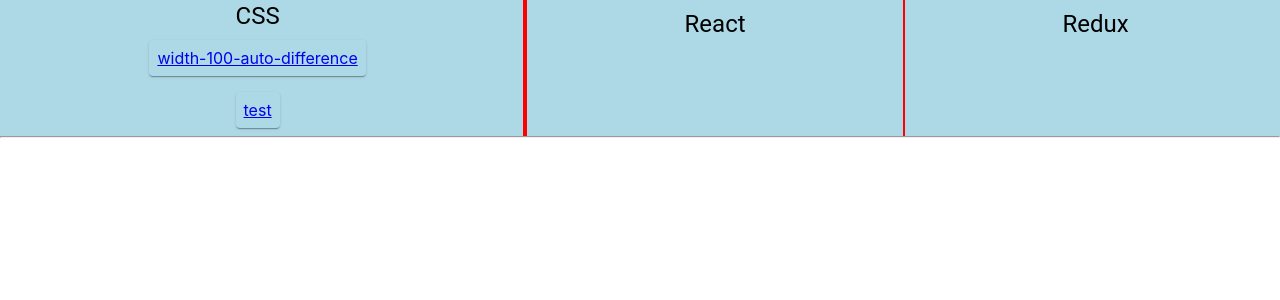
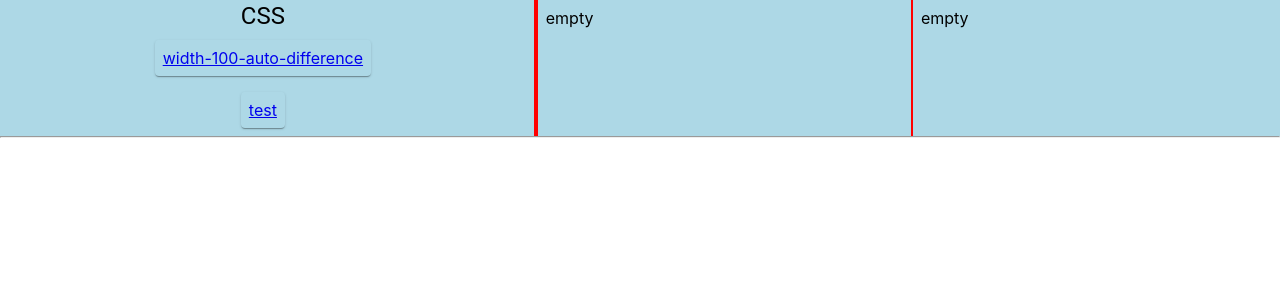
Before and after one commit to kulivers/playground, a React (Create React App) app: page / in a window 1280 px wide. Shown: the top 300 px of the page. Built offline with nearby package versions, Linux system fonts and the light colour scheme.

Commit message:
made router with components

```diff
--- a/src/App.js
+++ b/src/App.js
@@ -1,10 +1,8 @@
-import WidthAuto from "./css/width-auto/width-auto";
 import { BrowserRouter, Link, Route } from "react-router-dom";
 import React from "react";
-import Menu from "./Menu";
-
+import Menu from "./Menu/Menu";
+import Router from "./Router";
 import Button from "@material-ui/core/Button";
-import { cssPlaygroundsArr } from "./Menu";
 
 const App = () => {
   return (
@@ -25,8 +23,7 @@
         }
       />
       <hr />
-
-      <Route path="/width-100-auto-difference" component={WidthAuto} />
+      <Router />
     </BrowserRouter>
   );
 };
--- /dev/null
+++ b/src/Menu/CssColumn.js
@@ -0,0 +1,53 @@
+import Grid from "@material-ui/core/Grid";
+import { Typography } from "@material-ui/core";
+import Paper from "@material-ui/core/Paper";
+import { BrowserRouter, Link, Route } from "react-router-dom";
+import React from "react";
+import { makeStyles } from "@material-ui/core/styles";
+import WidthAuto from "../css/width-auto/width-auto";
+import { cssPlaygroundsArr } from "../Router";
+
+const useStyles = makeStyles((theme) => ({
+  root: {
+    flexGrow: 1,
+    backgroundColor: "lightblue",
+    marginTop: 0,
+  },
+  column: {
+    flexGrow: 1,
+    flexDirection: "column",
+    justifyContent: "space-around",
+    alignItems: "center",
+    borderRight: "2px solid red",
+  },
+  paper: {
+    textAlign: "center",
+    fontStyle: "unset",
+    backgroundColor: "transparent",
+    padding: theme.spacing(1),
+  },
+  control: {
+    padding: theme.spacing(2),
+  },
+}));
+
+const CssColumn = () => {
+  const classes = useStyles();
+  return (
+    <>
+      <Grid container className={classes.column} spacing={2}>
+        <Typography variant={"h5"} align={"center"}>
+          CSS
+        </Typography>
+        {cssPlaygroundsArr.map((item, index) => (
+          <Grid item className={classes.item} key={index}>
+            <Paper className={classes.paper}>
+              <Link to={`/css${item.link}`}>{item.text}</Link>
+            </Paper>
+          </Grid>
+        ))}
+      </Grid>
+    </>
+  );
+};
+export default CssColumn;
--- a/src/Menu.js
+++ b/src/Menu/Menu.js
@@ -1,20 +1,8 @@
 import { makeStyles } from "@material-ui/core/styles";
 import Grid from "@material-ui/core/Grid";
 import { Typography } from "@material-ui/core";
-import Paper from "@material-ui/core/Paper";
-import { Link } from "react-router-dom";
-import React, { useEffect } from "react";
-
-export const cssPlaygroundsArr = [
-  {
-    text: "width-100-auto-difference",
-    link: "/width-100-auto-difference",
-  },
-  {
-    text: "test",
-    link: "/test",
-  },
-];
+import React from "react";
+import CssColumn from "./CssColumn";
 
 const useStyles = makeStyles((theme) => ({
   root: {
@@ -45,28 +33,13 @@
   return (
     <Grid container className={classes.root} spacing={2}>
       <Grid item className={classes.column}>
-        <Grid container className={classes.column} spacing={2}>
-          <Typography variant={"h5"} align={"center"}>
-            CSS
-          </Typography>
-          {cssPlaygroundsArr.map((item, index) => (
-            <Grid item className={classes.item} key={index}>
-              <Paper className={classes.paper}>
-                <Link to={item.link}>{item.text}</Link>
-              </Paper>
-            </Grid>
-          ))}
-        </Grid>
+        <CssColumn />
       </Grid>
       <Grid item className={classes.column}>
-        <Typography variant={"h5"} align={"center"}>
-          React
-        </Typography>
+        empty
       </Grid>
       <Grid item className={classes.column}>
-        <Typography variant={"h5"} align={"center"}>
-          Redux
-        </Typography>
+        empty
       </Grid>
     </Grid>
   );
--- /dev/null
+++ b/src/Router.js
@@ -0,0 +1,30 @@
+import WidthAuto from "./css/width-auto/width-auto";
+import { BrowserRouter, Link, Route, withRouter } from "react-router-dom";
+import React from "react";
+
+export const cssPlaygroundsArr = [
+  {
+    text: "width-100-auto-difference",
+    link: "/width-100-auto-difference",
+  },
+  {
+    text: "test",
+    link: "/test",
+  },
+];
+
+//maybe do components
+// const CSSRoutes = () => {
+//     return <>{cssPlaygroundsArr.map((obj, inx) => {
+//     <Route path={`/css${obj.link}`} />;
+//     })}</>;
+// };
+
+const Router = () => {
+  return (
+    <>
+      <Route path="/css/width-100-auto-difference" component={WidthAuto} />
+    </>
+  );
+};
+export default withRouter(Router);
--- a/src/css/width-auto/width-auto.js
+++ b/src/css/width-auto/width-auto.js
@@ -3,16 +3,18 @@
 import { Link, BrowserRouter, Route, withRouter } from "react-router-dom";
 import Paper from "@material-ui/core/Paper";
 
-const WidthAuto = ({ match }) => {
+const WidthAuto = ({ match, ...props }) => {
+  console.log("url", match.url);
+  console.log("path", match.path);
   return (
     <div>
       <>
-        <Link to={`${match.path}/width-100`}> width 100%</Link>
-        <Link to={`${match.path}/width-auto`}> width-auto</Link>
+        <Link to={`${match.url}/width-100`}> width 100%</Link>
+        <Link to={`${match.url}/width-auto`}> width-auto</Link>
       </>
 
       <Route
-        path="*/width-100"
+        path={`${match.url}/width-100`}
         render={(p) => {
           return (
             <div style={{ border: "2px red solid" }}>
@@ -25,7 +27,7 @@
       />
 
       <Route
-        path="*/width-auto"
+        path={`${match.url}/width-auto`}
         render={(p) => (
           <div style={{ border: "2px red solid" }}>
             <div className="width-auto">div with width:auto; NO SCROLL</div>
@@ -35,5 +37,4 @@
     </div>
   );
 };
-
 export default withRouter(WidthAuto);
```
